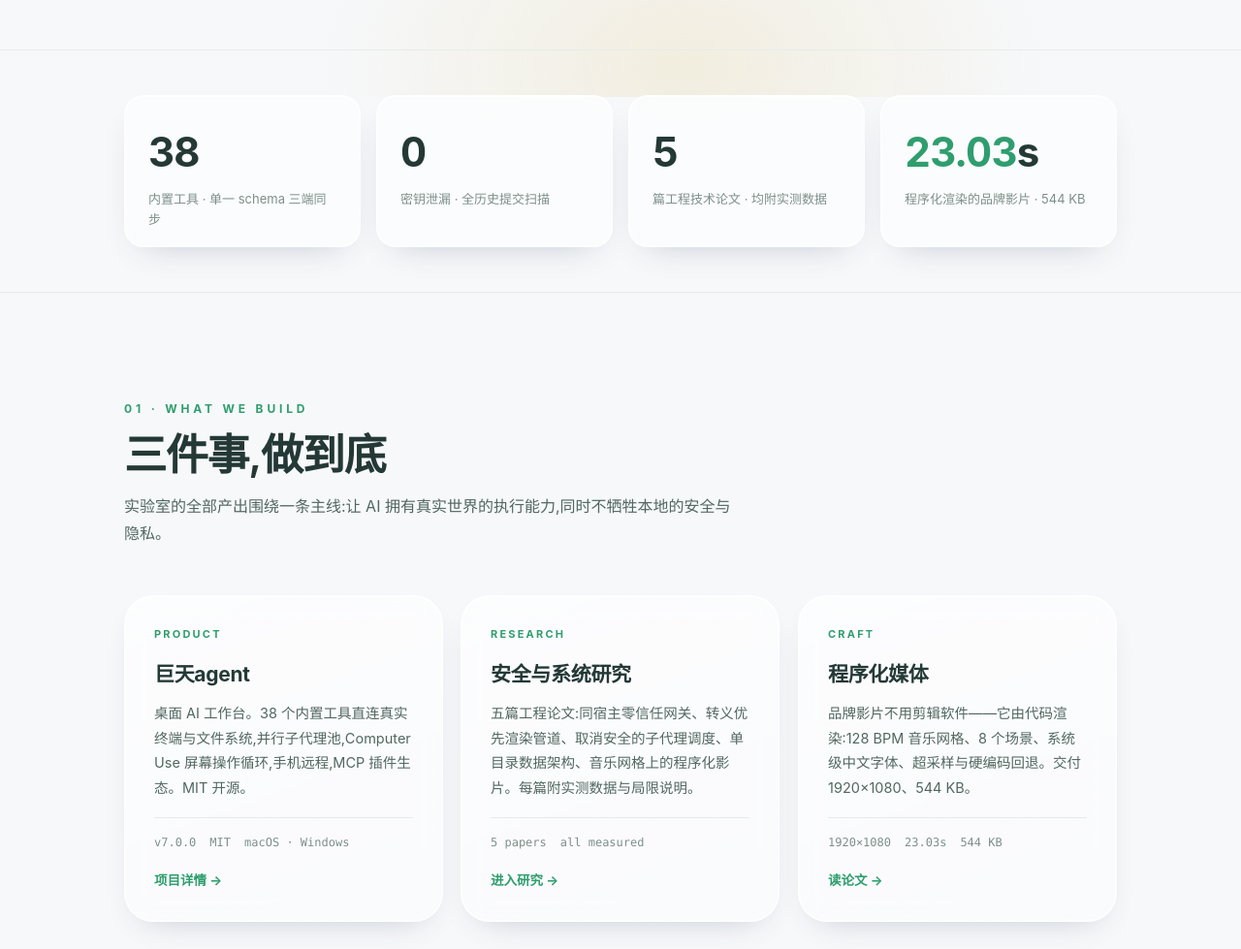
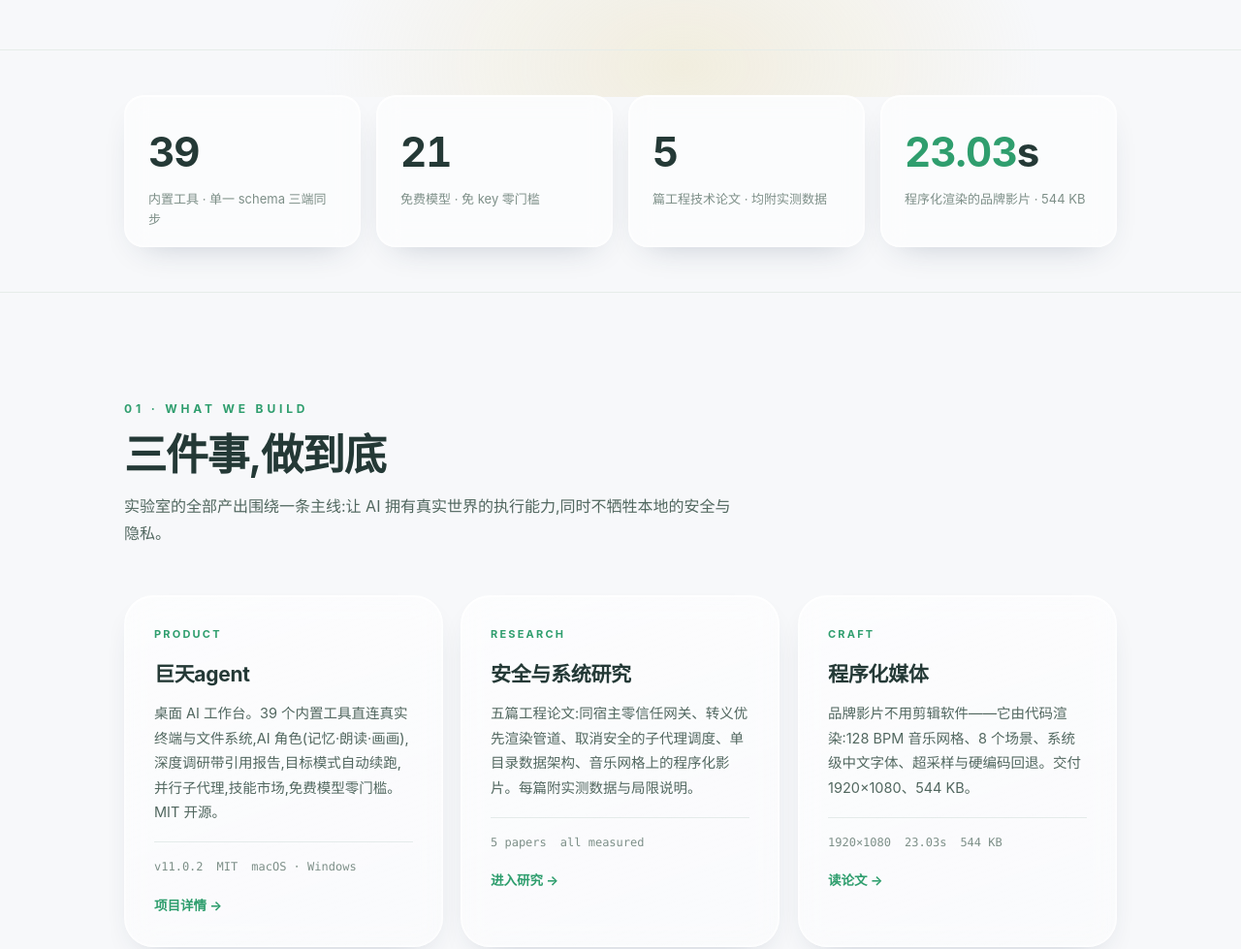
Before and after one commit to deepseekv5/ly-ai-hub, a plain HTML site: page index.html in a window 1280 px wide. Shown: the part 700-1679 px from the top of the page at 97% size. Drawn offline with Linux system fonts and the light colour scheme.

Commit message:
内容对齐 v11.0.2:39 工具/免费模型 21/移除 Computer Use 表述/版本 v11

```diff
--- a/index.html
+++ b/index.html
@@ -35,8 +35,8 @@
 
 <div class="metrics">
   <div class="wrap">
-    <div class="metric reveal"><div class="n">38</div><div class="l">内置工具 · 单一 schema 三端同步</div></div>
-    <div class="metric reveal"><div class="n">0</div><div class="l">密钥泄漏 · 全历史提交扫描</div></div>
+    <div class="metric reveal"><div class="n">39</div><div class="l">内置工具 · 单一 schema 三端同步</div></div>
+    <div class="metric reveal"><div class="n">21</div><div class="l">免费模型 · 免 key 零门槛</div></div>
     <div class="metric reveal"><div class="n">5</div><div class="l">篇工程技术论文 · 均附实测数据</div></div>
     <div class="metric reveal"><div class="n"><em>23.03</em>s</div><div class="l">程序化渲染的品牌影片 · 544 KB</div></div>
   </div>
@@ -53,8 +53,8 @@
       <div class="card reveal">
         <span class="tag">Product</span>
         <h3>巨天agent</h3>
-        <p>桌面 AI 工作台。38 个内置工具直连真实终端与文件系统,并行子代理池,Computer Use 屏幕操作循环,手机远程,MCP 插件生态。MIT 开源。</p>
-        <div class="meta"><span>v7.0.0</span><span>MIT</span><span>macOS · Windows</span></div>
+        <p>桌面 AI 工作台。39 个内置工具直连真实终端与文件系统,AI 角色(记忆·朗读·画画),深度调研带引用报告,目标模式自动续跑,并行子代理,技能市场,免费模型零门槛。MIT 开源。</p>
+        <div class="meta"><span>v11.0.2</span><span>MIT</span><span>macOS · Windows</span></div>
         <a class="go" href="projects.html">项目详情 →</a>
       </div>
       <div class="card reveal">
```
Also changed, not shown: projects.html (+2 -2 lines), 1 other file.
